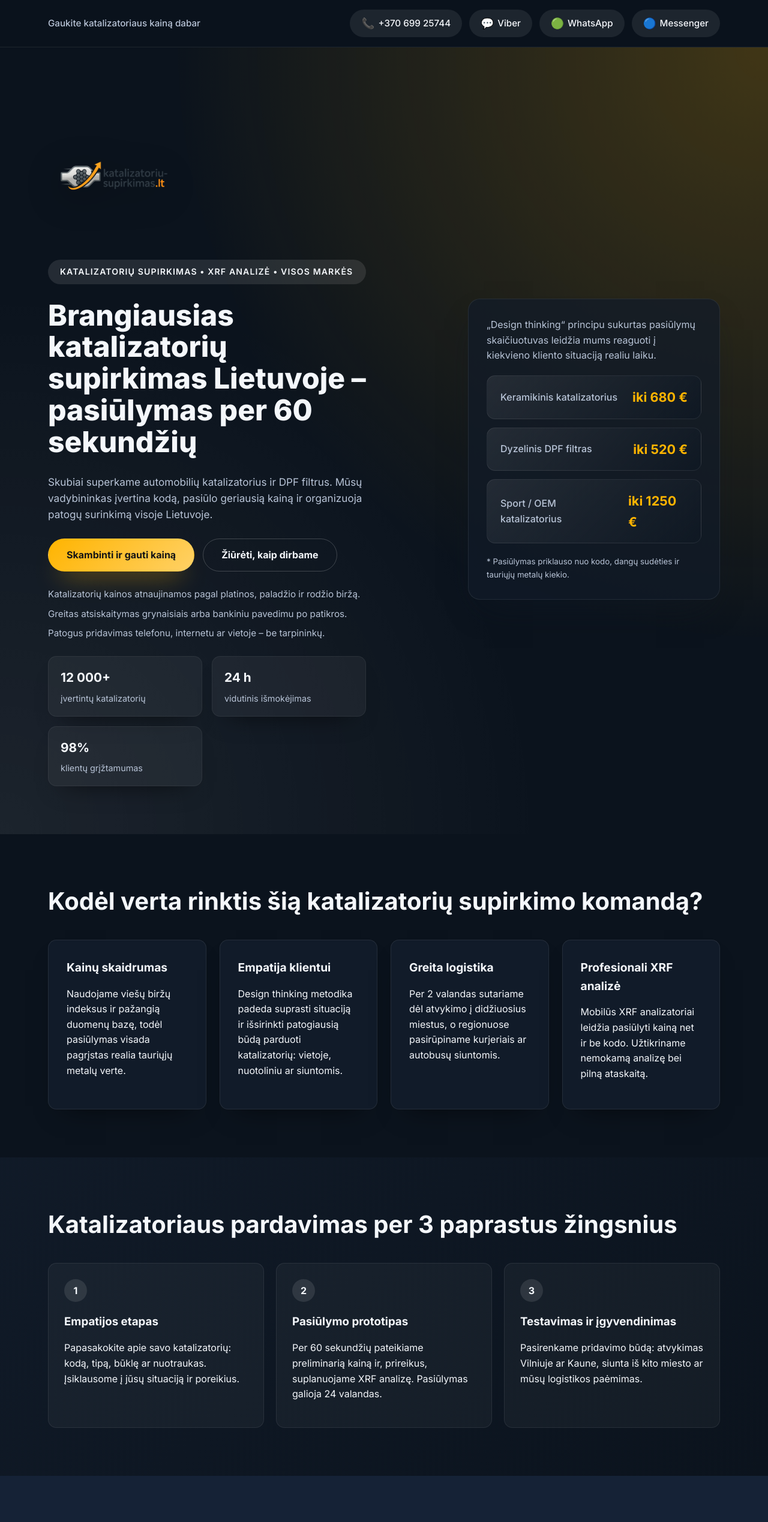
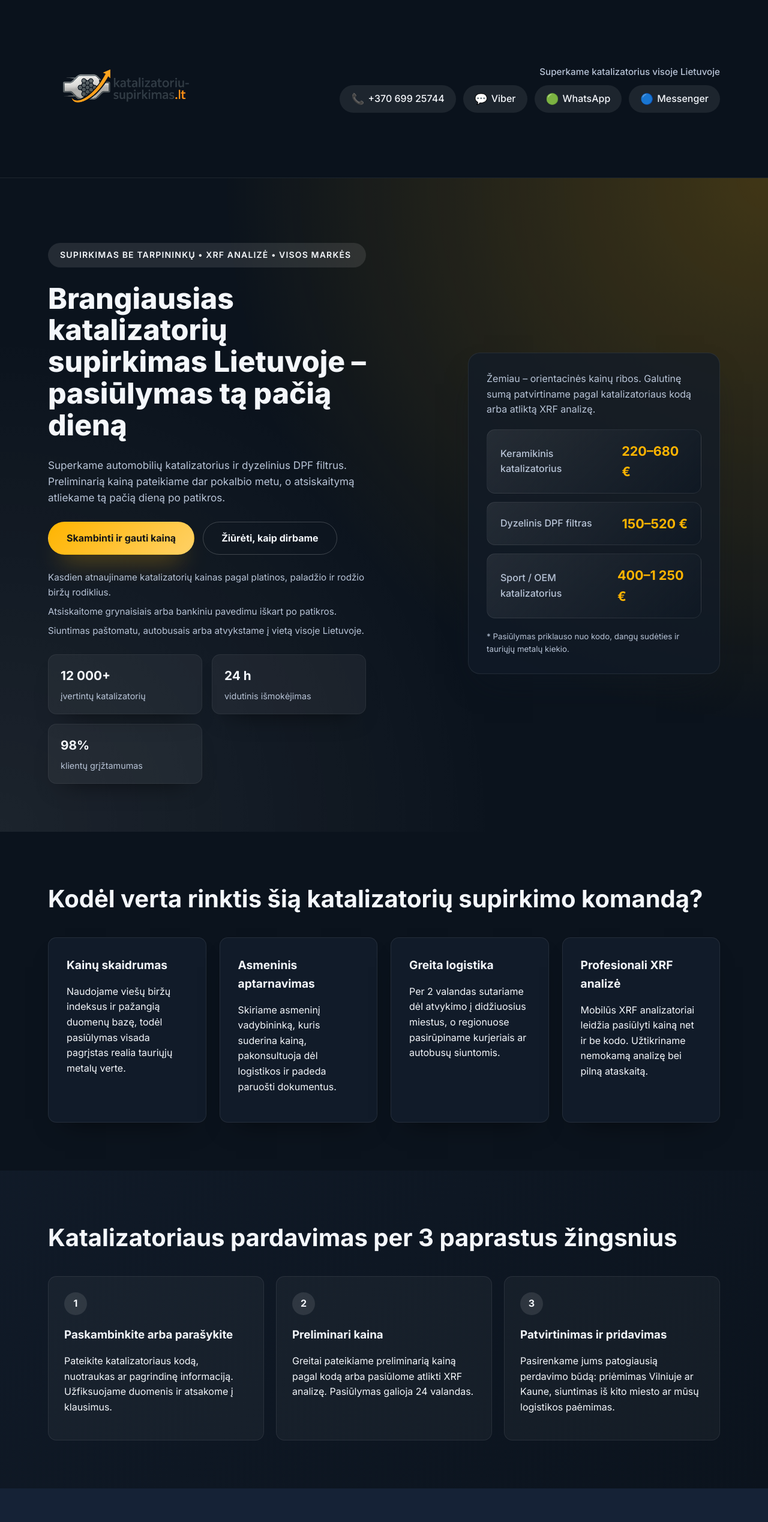
Before and after one commit to Mariukasfak/katalizatoriai, a plain HTML site: page index.html in a window 1280 px wide. Shown: the top 2538 px of the page at 60% size. Drawn offline with Linux system fonts and the light colour scheme.

Commit message:
logotipas

```diff
--- a/assets/css/styles.css
+++ b/assets/css/styles.css
@@ -51,7 +51,7 @@ a:focus {
   margin: 0 auto;
 }
 
-.top-contact {
+.site-header {
   background: rgba(11, 19, 29, 0.94);
   border-bottom: 1px solid var(--color-border);
   backdrop-filter: blur(14px);
@@ -60,22 +60,41 @@ a:focus {
   z-index: 120;
 }
 
-.contact-bar {
+.header__row {
   display: flex;
-  flex-wrap: wrap;
   align-items: center;
   justify-content: space-between;
-  gap: 12px;
-  padding: 12px 0;
+  gap: 20px;
+  padding: 14px 0;
+  flex-wrap: wrap;
+}
+
+.site-logo {
+  display: inline-flex;
+  align-items: center;
+  max-width: 220px;
+}
+
+.site-logo img {
+  width: 100%;
+  height: auto;
+  display: block;
+}
+
+.header__cta {
+  display: flex;
+  flex-direction: column;
+  gap: 10px;
+  align-items: flex-start;
+}
+
+.header__label {
+  color: var(--color-text-muted);
+  font-weight: 500;
   font-size: 0.95rem;
 }
 
-.contact-bar__label {
-  color: var(--color-text-muted);
-  font-weight: 500;
-}
-
-.contact-bar__links {
+.header__links {
   display: flex;
   flex-wrap: wrap;
   gap: 12px;
@@ -132,17 +151,6 @@ a:focus {
   gap: 26px;
 }
 
-.hero__logo {
-  margin: 0;
-  max-width: 220px;
-}
-
-.hero__logo img {
-  width: 100%;
-  height: auto;
-  display: block;
-  filter: drop-shadow(0 12px 30px rgba(0, 0, 0, 0.4));
-}
 
 .hero__badge {
   display: inline-flex;
@@ -597,6 +605,19 @@ small {
     display: none;
   }
 
+  .header__row {
+    flex-wrap: nowrap;
+  }
+
+  .header__cta {
+    align-items: flex-end;
+    text-align: right;
+  }
+
+  .header__links {
+    justify-content: flex-end;
+  }
+
   .hero__grid {
     grid-template-columns: repeat(2, minmax(0, 1fr));
     align-items: center;
@@ -653,8 +674,12 @@ small {
 }
 
 @media (min-width: 960px) {
-  .contact-bar {
-    padding: 16px 0;
+  .header__row {
+    padding: 18px 0;
+  }
+
+  .site-logo {
+    max-width: 260px;
   }
 
   .contact-link {
@@ -679,9 +704,3 @@ small {
     grid-template-columns: repeat(5, minmax(0, 1fr));
   }
 }
-
-.footer__logo {
-  display: block;
-  max-width: 200px;
-  margin-top: 12px;
-}
--- a/index.html
+++ b/index.html
@@ -4,15 +4,15 @@
   <meta charset="utf-8" />
   <meta name="viewport" content="width=device-width, initial-scale=1" />
   <title>Brangiausias katalizatorių supirkimas Lietuvoje | +370 699 25744</title>
-  <meta name="description" content="Katalizatorių supirkimas visoje Lietuvoje. Kainą pagal kodą ar XRF analizę pateikiame per 1 minutę, atsiskaitome iškart. Skambinkite dabar!" />
+  <meta name="description" content="Katalizatorių supirkimas visoje Lietuvoje. Kainą pagal kodą ar XRF analizę pateikiame tą pačią dieną, atsiskaitome iškart. Skambinkite dabar!" />
   <meta name="keywords" content="katalizatorių supirkimas,katalizatorių kainos,parduoti katalizatorių,katalizatoriaus kaina pagal kodą,greitas katalizatorių supirkimas" />
   <link rel="canonical" href="https://katalizatoriu-supirkimas.lt/" />
   <meta property="og:title" content="Brangiausias katalizatorių supirkimas Lietuvoje" />
-  <meta property="og:description" content="Greitai įvertiname jūsų katalizatorių, siūlome geriausią kainą ir atsiskaitome tą pačią dieną. Susisiekite ir gaukite pasiūlymą per minutę." />
+  <meta property="og:description" content="Greitai įvertiname jūsų katalizatorių, siūlome geriausią kainą ir atsiskaitome tą pačią dieną. Susisiekite ir gaukite preliminarų pasiūlymą pokalbio metu." />
   <meta property="og:type" content="website" />
   <meta property="og:url" content="https://katalizatoriu-supirkimas.lt/" />
   <meta property="og:site_name" content="Katalizatorių supirkimas" />
-  <meta property="og:image" content="https://katalizatoriu-supirkimas.lt/assets/img/katalizatoriu-supirkimas-logo.png" />
+  <meta property="og:image" content="https://katalizatoriu-supirkimas.lt/assets/img/logotipas.png" />
   <meta name="twitter:card" content="summary_large_image" />
   <meta name="twitter:title" content="Brangiausias katalizatorių supirkimas Lietuvoje" />
   <meta name="twitter:description" content="Sužinokite katalizatoriaus kainą pagal kodą arba XRF analizę ir gaukite pinigus iškart." />
@@ -21,15 +21,17 @@
   <link rel="preconnect" href="https://fonts.gstatic.com" crossorigin />
   <link href="https://fonts.googleapis.com/css2?family=Inter:wght@400;500;600;700;800&display=swap" rel="stylesheet" />
   <link rel="stylesheet" href="assets/css/styles.css" />
-  <link rel="icon" type="image/png" href="assets/img/katalizatoriu-supirkimas-logo.png" />
+  <link rel="icon" type="image/png" href="assets/img/logotipas.png" />
 </head>
 <body>
-  <header class="top-contact" aria-label="Pagrindinė kontaktų juosta">
-    <div class="container contact-bar">
-      <div class="contact-bar__info">
-        <span class="contact-bar__label">Gaukite katalizatoriaus kainą dabar</span>
-      </div>
-      <div class="contact-bar__links">
+  <header class="site-header" aria-label="Pagrindinė kontaktų juosta">
+    <div class="container header__row">
+      <a class="site-logo" href="#hero">
+        <img src="assets/img/logotipas.png" alt="katalizatoriu-supirkimas.lt logotipas" loading="lazy" />
+      </a>
+      <div class="header__cta">
+        <span class="header__label">Superkame katalizatorius visoje Lietuvoje</span>
+        <div class="header__links">
           <a class="contact-link" href="tel:+37069925744">
             <span aria-hidden="true" class="icon">📞</span>
             <span>+370 699 25744</span>
@@ -48,26 +50,24 @@
           </a>
         </div>
       </div>
+    </div>
   </header>
 
   <main>
     <section id="hero" class="hero" aria-labelledby="hero-title">
       <div class="container hero__grid">
         <div class="hero__content">
-          <figure class="hero__logo">
-            <img src="assets/img/katalizatoriu-supirkimas-logo.png" alt="katalizatoriu-supirkimas.lt logotipas" loading="lazy" />
-          </figure>
-          <span class="hero__badge">Katalizatorių supirkimas • XRF analizė • Visos markės</span>
-          <h1 id="hero-title">Brangiausias katalizatorių supirkimas Lietuvoje – pasiūlymas per 60 sekundžių</h1>
-          <p class="hero__subtitle">Skubiai superkame automobilių katalizatorius ir DPF filtrus. Mūsų vadybininkas įvertina kodą, pasiūlo geriausią kainą ir organizuoja patogų surinkimą visoje Lietuvoje.</p>
+          <span class="hero__badge">Supirkimas be tarpininkų • XRF analizė • Visos markės</span>
+          <h1 id="hero-title">Brangiausias katalizatorių supirkimas Lietuvoje – pasiūlymas tą pačią dieną</h1>
+          <p class="hero__subtitle">Superkame automobilių katalizatorius ir dyzelinius DPF filtrus. Preliminarią kainą pateikiame dar pokalbio metu, o atsiskaitymą atliekame tą pačią dieną po patikros.</p>
           <div class="hero__cta">
             <a class="btn btn--primary" href="tel:+37069925744">Skambinti ir gauti kainą</a>
             <a class="btn btn--ghost" href="#process">Žiūrėti, kaip dirbame</a>
           </div>
           <ul class="hero__bullets" aria-label="Pagrindiniai privalumai">
-            <li>Katalizatorių kainos atnaujinamos pagal platinos, paladžio ir rodžio biržą.</li>
-            <li>Greitas atsiskaitymas grynaisiais arba bankiniu pavedimu po patikros.</li>
-            <li>Patogus pridavimas telefonu, internetu ar vietoje – be tarpininkų.</li>
+            <li>Kasdien atnaujiname katalizatorių kainas pagal platinos, paladžio ir rodžio biržų rodiklius.</li>
+            <li>Atsiskaitome grynaisiais arba bankiniu pavedimu iškart po patikros.</li>
+            <li>Siuntimas paštomatu, autobusais arba atvykstame į vietą visoje Lietuvoje.</li>
           </ul>
           <div class="trust-grid" aria-label="Rezultatų rodikliai">
             <article class="metric">
@@ -86,19 +86,19 @@
         </div>
         <div class="hero__highlight" aria-hidden="true">
           <div class="price-ticker">
-            <p>„Design thinking“ principu sukurtas pasiūlymų skaičiuotuvas leidžia mums reaguoti į kiekvieno kliento situaciją realiu laiku.</p>
+            <p>Žemiau – orientacinės kainų ribos. Galutinę sumą patvirtiname pagal katalizatoriaus kodą arba atliktą XRF analizę.</p>
             <div class="price-ticker__cards">
               <div class="ticker-card">
                 <span class="ticker-label">Keramikinis katalizatorius</span>
-                <span class="ticker-value">iki 680 €</span>
+                <span class="ticker-value">220–680 €</span>
               </div>
               <div class="ticker-card">
                 <span class="ticker-label">Dyzelinis DPF filtras</span>
-                <span class="ticker-value">iki 520 €</span>
+                <span class="ticker-value">150–520 €</span>
               </div>
               <div class="ticker-card">
                 <span class="ticker-label">Sport / OEM katalizatorius</span>
-                <span class="ticker-value">iki 1250 €</span>
+                <span class="ticker-value">400–1 250 €</span>
               </div>
             </div>
             <small>* Pasiūlymas priklauso nuo kodo, dangų sudėties ir tauriųjų metalų kiekio.</small>
@@ -116,8 +116,8 @@
             <p>Naudojame viešų biržų indeksus ir pažangią duomenų bazę, todėl pasiūlymas visada pagrįstas realia tauriųjų metalų verte.</p>
           </article>
           <article class="card">
-            <h3>Empatija klientui</h3>
-            <p>Design thinking metodika padeda suprasti situaciją ir išsirinkti patogiausią būdą parduoti katalizatorių: vietoje, nuotoliniu ar siuntomis.</p>
+            <h3>Asmeninis aptarnavimas</h3>
+            <p>Skiriame asmeninį vadybininką, kuris suderina kainą, pakonsultuoja dėl logistikos ir padeda paruošti dokumentus.</p>
           </article>
           <article class="card">
             <h3>Greita logistika</h3>
@@ -137,18 +137,18 @@
         <div class="steps">
           <article class="step">
             <span class="step__number">1</span>
-            <h3>Empatijos etapas</h3>
-            <p>Papasakokite apie savo katalizatorių: kodą, tipą, būklę ar nuotraukas. Įsiklausome į jūsų situaciją ir poreikius.</p>
+            <h3>Paskambinkite arba parašykite</h3>
+            <p>Pateikite katalizatoriaus kodą, nuotraukas ar pagrindinę informaciją. Užfiksuojame duomenis ir atsakome į klausimus.</p>
           </article>
           <article class="step">
             <span class="step__number">2</span>
-            <h3>Pasiūlymo prototipas</h3>
-            <p>Per 60 sekundžių pateikiame preliminarią kainą ir, prireikus, suplanuojame XRF analizę. Pasiūlymas galioja 24 valandas.</p>
+            <h3>Preliminari kaina</h3>
+            <p>Greitai pateikiame preliminarią kainą pagal kodą arba pasiūlome atlikti XRF analizę. Pasiūlymas galioja 24 valandas.</p>
           </article>
           <article class="step">
             <span class="step__number">3</span>
-            <h3>Testavimas ir įgyvendinimas</h3>
-            <p>Pasirenkame pridavimo būdą: atvykimas Vilniuje ar Kaune, siunta iš kito miesto ar mūsų logistikos paėmimas.</p>
+            <h3>Patvirtinimas ir pridavimas</h3>
+            <p>Pasirenkame jums patogiausią perdavimo būdą: priėmimas Vilniuje ar Kaune, siuntimas iš kito miesto ar mūsų logistikos paėmimas.</p>
           </article>
         </div>
       </div>
@@ -181,30 +181,30 @@
           </div>
         </div>
         <div class="pricing-note">
-          <p>Aktyviai sekame „Rapid Prototyping“ literatūroje aprašytą <em>build-measure-learn</em> ciklą: kainas testuojame su realiais klientų poreikiais ir nuolat tobuliname vertinimą, kad pasiūlymas būtų konkurencingiausias rinkoje.</p>
+          <p>Nuolat sekame tauriųjų metalų rinką ir mūsų partnerių užsakymus, todėl kainų pasiūlymus peržiūrime kiekvieną dieną. Tai leidžia pasiūlyti realią, rinkos sąlygas atitinkančią sumą.</p>
         </div>
       </div>
     </section>
 
-    <section id="design-thinking" class="section section-design" aria-labelledby="design-title">
+    <section id="service-quality" class="section section-design" aria-labelledby="service-quality-title">
       <div class="container">
-        <h2 id="design-title">Design thinking patirtis kiekvienam klientui</h2>
+        <h2 id="service-quality-title">Profesionalus aptarnavimas nuo skambučio iki atsiskaitymo</h2>
         <div class="design-grid">
           <article class="design-card">
-            <h3>Empatija</h3>
-            <p>Atsakome į skambučius ir žinutes tą pačią minutę, kad suprastume jūsų lūkesčius dėl kainos, termino ir atsiskaitymo.</p>
+            <h3>Greita komunikacija</h3>
+            <p>Atsakome į skambučius ir žinutes nedelsdami, todėl preliminarią kainą sužinote jau pokalbio metu.</p>
           </article>
           <article class="design-card">
-            <h3>Apibrėžimas</h3>
-            <p>Greitai identifikuojame katalizatoriaus tipą ir pasiūlome aiškų veiksmų planą, pritaikytą jūsų miestui ir logistikai.</p>
+            <h3>Tiksli analizė</h3>
+            <p>Turime platų katalizatorių kodų katalogą ir mobilų XRF aparatą, todėl pateikiame patvirtintą pasiūlymą su analizės protokolu.</p>
           </article>
           <article class="design-card">
-            <h3>Idėjos</h3>
-            <p>Renkamės iš kelių supirkimo scenarijų – atvykimo, pašto, kurjerio ar partnerių tinklo – kad pasiūlymas būtų maksimaliai patogus.</p>
+            <h3>Lanksti logistika</h3>
+            <p>Organizuojame pristatymą Vilniuje, Kaune, Klaipėdoje arba priimame siuntas autobusais, paštomatais bei kurjeriais.</p>
           </article>
           <article class="design-card">
-            <h3>Prototipas ir testavimas</h3>
-            <p>Padedame kliento vietoje išbandyti XRF analizę, patiksliname kainą ir pateikiame rašytinį pasiūlymą tolimesniems sandoriams.</p>
+            <h3>Skaidrus atsiskaitymas</h3>
+            <p>Sutvarkome dokumentus, išrašome kvitus ir atsiskaitome grynaisiais arba momentiniu pavedimu jums patogia forma.</p>
           </article>
         </div>
       </div>
@@ -234,7 +234,7 @@
         <h2 id="testimonials-title">Klientų patirtys</h2>
         <div class="testimonials-grid">
           <figure class="testimonial">
-            <blockquote>„Paskambinau dėl katalizatoriaus iš dyzelinio mikroautobuso – kainą gavau per minutę, o pinigai sąskaitoje atsirado tą pačią dieną. Jokio derinimo, viskas labai sklandu.“</blockquote>
+            <blockquote>„Paskambinau dėl katalizatoriaus iš dyzelinio mikroautobuso – kainą gavau per kelias minutes, o pinigai sąskaitoje atsirado tą pačią dieną. Jokio derinimo, viskas labai sklandu.“</blockquote>
             <figcaption>Rasa, Vilnius</figcaption>
           </figure>
           <figure class="testimonial">
@@ -284,7 +284,7 @@
     <section id="cta" class="section section-cta" aria-labelledby="cta-title">
       <div class="container">
         <h1 id="cta-title">Pasiruošę parduoti katalizatorių už geriausią kainą?</h1>
-        <p>Susisiekite su vadybininku dabar – pasiūlymas nieko nekainuoja, o kainą gausite iškart. Darbas pagrįstas „double diamond“ dizaino mąstysena, todėl kiekvienas žingsnis suprojektuotas jūsų patogumui.</p>
+        <p>Susisiekite su vadybininku dabar – pasiūlymas nieko nekainuoja, o kainą patvirtiname po patikros. Visu procesu pasirūpinsime nuo konsultacijos iki atsiskaitymo.</p>
         <div class="cta-actions">
           <a class="btn btn--primary" href="tel:+37069925744">Skambinti ir gauti kainą</a>
           <a class="btn btn--secondary" href="https://wa.me/37069925744" target="_blank" rel="noopener">Rašyti „WhatsApp“</a>
@@ -297,7 +297,7 @@
     <div class="container footer__grid">
       <div>
         <p class="footer__brand">© <span id="year"></span> katalizatoriu-supirkimas.lt</p>
-        <img class="footer__logo" src="assets/img/katalizatoriu-supirkimas-logo.png" alt="katalizatoriu-supirkimas.lt logotipas" loading="lazy" />
+        <img class="footer__logo" src="assets/img/logotipas.png" alt="katalizatoriu-supirkimas.lt logotipas" loading="lazy" />
         <p>Katalizatorių ir DPF filtrų supirkimo paslaugos pagal Lietuvos Respublikos teisės aktus.</p>
       </div>
       <div class="footer__contact">
@@ -332,7 +332,7 @@
     "@type": "LocalBusiness",
     "name": "Katalizatorių supirkimas",
     "url": "https://katalizatoriu-supirkimas.lt/",
-    "image": "https://katalizatoriu-supirkimas.lt/assets/img/katalizatoriu-supirkimas-logo.png",
+    "image": "https://katalizatoriu-supirkimas.lt/assets/img/logotipas.png",
     "telephone": "+37069925744",
     "description": "Brangiausias katalizatorių supirkimas Lietuvoje. Greitai pateikiame kainą pagal kodą ar XRF analizę ir atsiskaitome tą pačią dieną.",
     "address": {
```
Also changed, not shown: assets/img/logotipas.png (renamed from assets/img/katalizatoriu-supirkimas-logo.png). Lines whose indentation alone changed are shown as unchanged.
